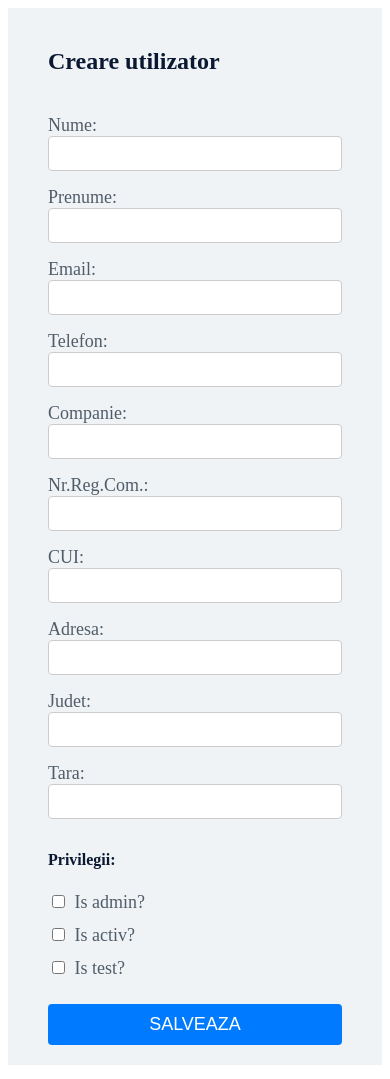
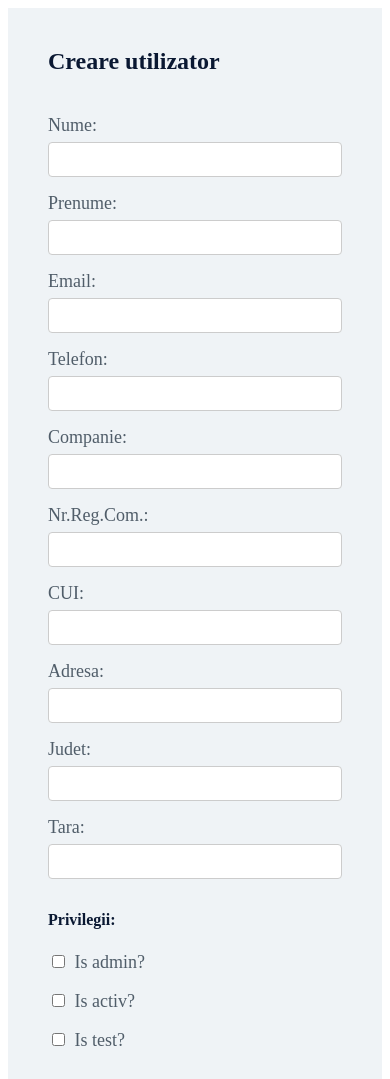
Before and after one commit to leonteionutclaudiu/creareUtilizatori, a plain HTML site: page index.html in a window 390 px wide. Shown: the top 1079 px of the page. Drawn offline with Linux system fonts and the light colour scheme.

Commit message:
margin added

```diff
--- a/styles.css
+++ b/styles.css
@@ -70,4 +70,8 @@
   .labelAndInput {
     flex-wrap: wrap;
   }
+
+  .label {
+    margin-bottom: 6px;
+  }
 }
```
